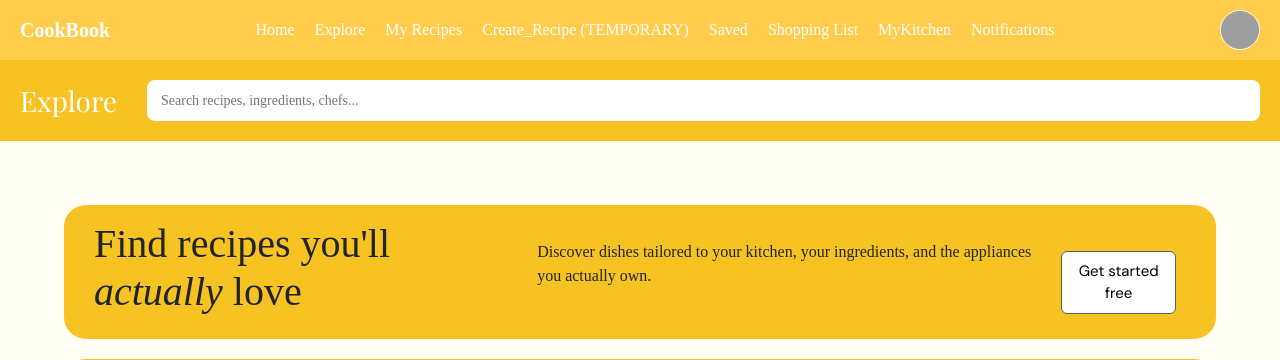
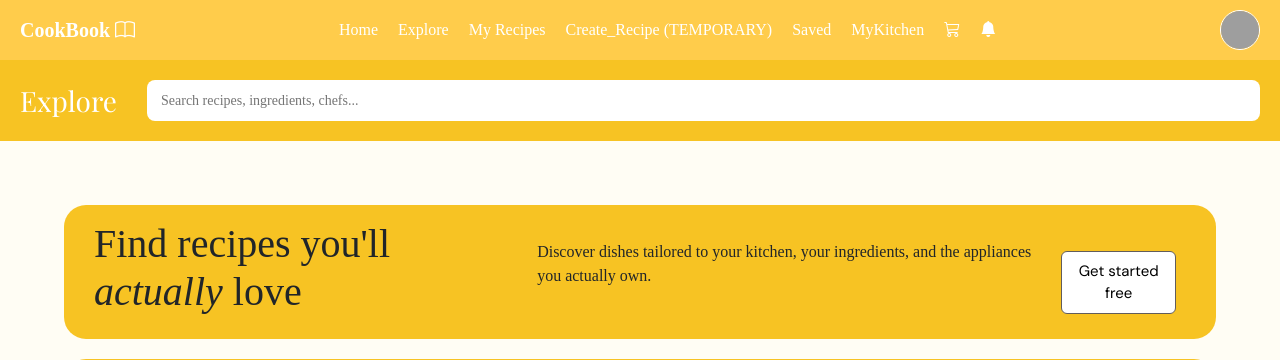
Before and after one commit to Angela74180/AWD_Group_Project, a Flask app: page / in a window 1280 px wide. Shown: the top 360 px of the page. Run offline with Flask 3, Linux system fonts and the light colour scheme; grey boxes are pictures that could not be loaded.

Commit message:
Replaced some link names with icons in the nav bar and added a page full of useful icons.

```diff
--- a/app/static/custom.css
+++ b/app/static/custom.css
@@ -179,7 +179,6 @@ select {
 .navbar {
   display: flex;
   flex-wrap: wrap;
-  align-items: center;
   background-color: rgb(255, 204, 75);
   padding: 10px 20px;
   color: white;
--- a/app/templates/base.html
+++ b/app/templates/base.html
@@ -7,22 +7,23 @@
 
         <link rel="stylesheet" href="https://cdn.jsdelivr.net/npm/bootstrap@5.3.0/dist/css/bootstrap.min.css">
         <link rel="stylesheet" href="{{ url_for('static', filename='custom.css') }}">
+        <link rel="stylesheet" href="https://cdn.jsdelivr.net/npm/bootstrap-icons@1.11.3/font/bootstrap-icons.css">
 
         {% block scripts %}{% endblock %}
     </head>
 
     <body>
         <nav class="navbar">
-            <div class="logo">CookBook</div>
+            <div class="logo">CookBook <i class="bi bi-book"></i></div>
             <ul class="nav-links">
                 <li><a href="/">Home</a></li>
                 <li><a href="/explore">Explore</a></li>
                 <li><a href="/my-recipes">My Recipes</a></li>
                 <li><a href="/create_recipe/0">Create_Recipe (TEMPORARY)</a></li>
                 <li><a href="/saved">Saved</a></li>
-                <li><a href="/shopping_list">Shopping List</a></li>
                 <li><a href="/mykitchen">MyKitchen</a></li>
-                <li><a href="/notifications">Notifications</a></li>
+                <li><a href="/shopping_list"><i class="bi bi-cart3"></i></a></li>
+                <li><a href="/notifications"><i class="bi bi-bell-fill"></i></a></li>
             </ul>
             <a href="/profile"><img src ="https://gleephoria.in/wp-content/uploads/2024/10/WhatsApp-Image-2023-07-14-at-6.04.12-PM.jpeg" class="profile-btn"></a>
         </nav>
```
Also changed, not shown: app/static/useful_icons.html (added, +32 -0 lines).
